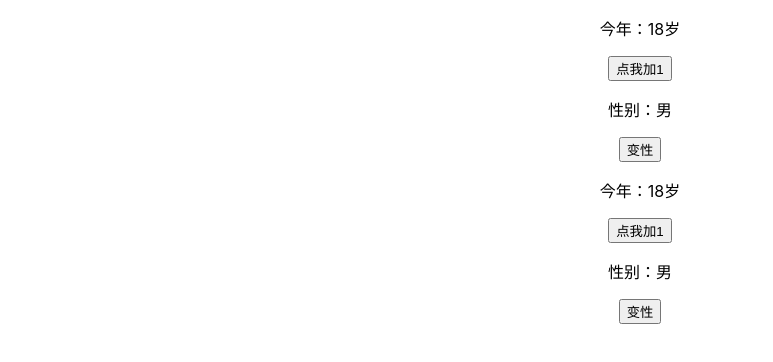
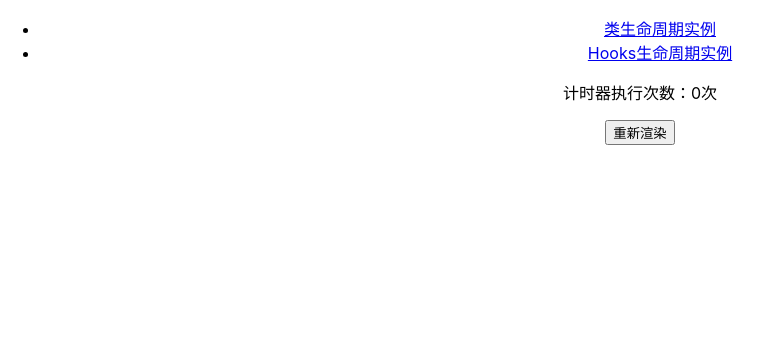
Before and after one commit to lizt12/react-hooks, a React (Create React App) app: page / in a window 1280 px wide. Shown: the top 362 px of the page, without its empty margins (0-773 px from the left). Built offline with nearby package versions, Linux system fonts and the light colour scheme.

Commit message:
生命周期对比

```diff
--- a/package.json
+++ b/package.json
@@ -8,6 +8,7 @@
     "@testing-library/user-event": "^12.8.3",
     "react": "^17.0.2",
     "react-dom": "^17.0.2",
+    "react-router-dom": "^6.1.0",
     "react-scripts": "4.0.3",
     "web-vitals": "^1.1.2"
   },
--- a/src/App.js
+++ b/src/App.js
@@ -1,13 +1,27 @@
 import './App.css';
 import Example from './Class/StateExample/Example';
 import Example2 from './Hooks/StateExample/Example';
+import LifeExample from './Class/LifeExample/LifeExample';
+import LifeExample2 from './Hooks/LifeExample/LifeExample';
+import { BrowserRouter as Router, Route, Link, Routes } from 'react-router-dom';
 
 function App() {
 
   return (
     <div className="App">
-      <Example></Example>
-      <Example2></Example2>
+      {/* <Example></Example>
+      <Example2></Example2> */}
+      <Router>
+        <ul>
+          <li><Link to="/">类生命周期实例</Link></li>
+          <li><Link to="/hooks">Hooks生命周期实例</Link></li>
+        </ul>
+        <Routes>
+          <Route path="/" exact={false} element={<LifeExample/>} />
+          <Route path="/hooks" exact={false} element={<LifeExample2/>} />
+        </Routes>
+      </Router>
+
     </div>
   );
 }
--- /dev/null
+++ b/src/Class/LifeExample/LifeExample.js
@@ -0,0 +1,34 @@
+import React, { Component } from 'react'
+
+export default class LifeExample extends Component {
+    state = {
+        count: 0
+    }
+
+    resetInterval() {
+        this.setState({
+            count: 0
+        });
+    }
+
+    componentDidUpdate() {
+        console.log('class componentDidUpdate');
+    }
+
+    componentDidMount(){
+        console.log('class componentDidMount');
+    }
+
+    componentWillUnmount(){
+        console.log('class componentWillUnmount');
+    }
+
+    render() {
+        return (
+            <div>
+                <p>计时器执行次数：{this.state.count}次</p>
+                <button onClick={this.resetInterval.bind(this)}>重新渲染</button>
+            </div>
+        )
+    }
+}
--- /dev/null
+++ b/src/Hooks/LifeExample/LifeExample.js
@@ -0,0 +1,25 @@
+import React, { useEffect, useState } from 'react'
+
+export default function LifeExample() {
+    const [count, setCount] = useState(0);
+    const [test,setTest] = useState(0);
+    // 第二个参数为空数组时相当于componentDidMount生命周期
+    useEffect(() => {
+        console.log('hooks componentDidMount');
+        // 模拟componentWillUnmount生命周期
+        return () => {
+            console.log('hooks componentWillUnmount');
+        }
+    }, []);
+    // 第二个参数不为空数组时相当于componentDidUpdate生命周期，不传默认监听所有属性
+    useEffect(() => {
+        console.log('hooks componentDidUpdate');
+    }, [count]);
+    return (
+        <div>
+            <p>计时器执行次数：{count}次</p>
+            <button onClick={() => { setCount(count + 1) }}>重新渲染页面</button>
+            <button onClick={() => { setTest(test + 1) }}>重新渲染页面2</button>
+        </div>
+    )
+}
```
Also changed, not shown: 1 other file (tests, documents, lock files or other folders).
